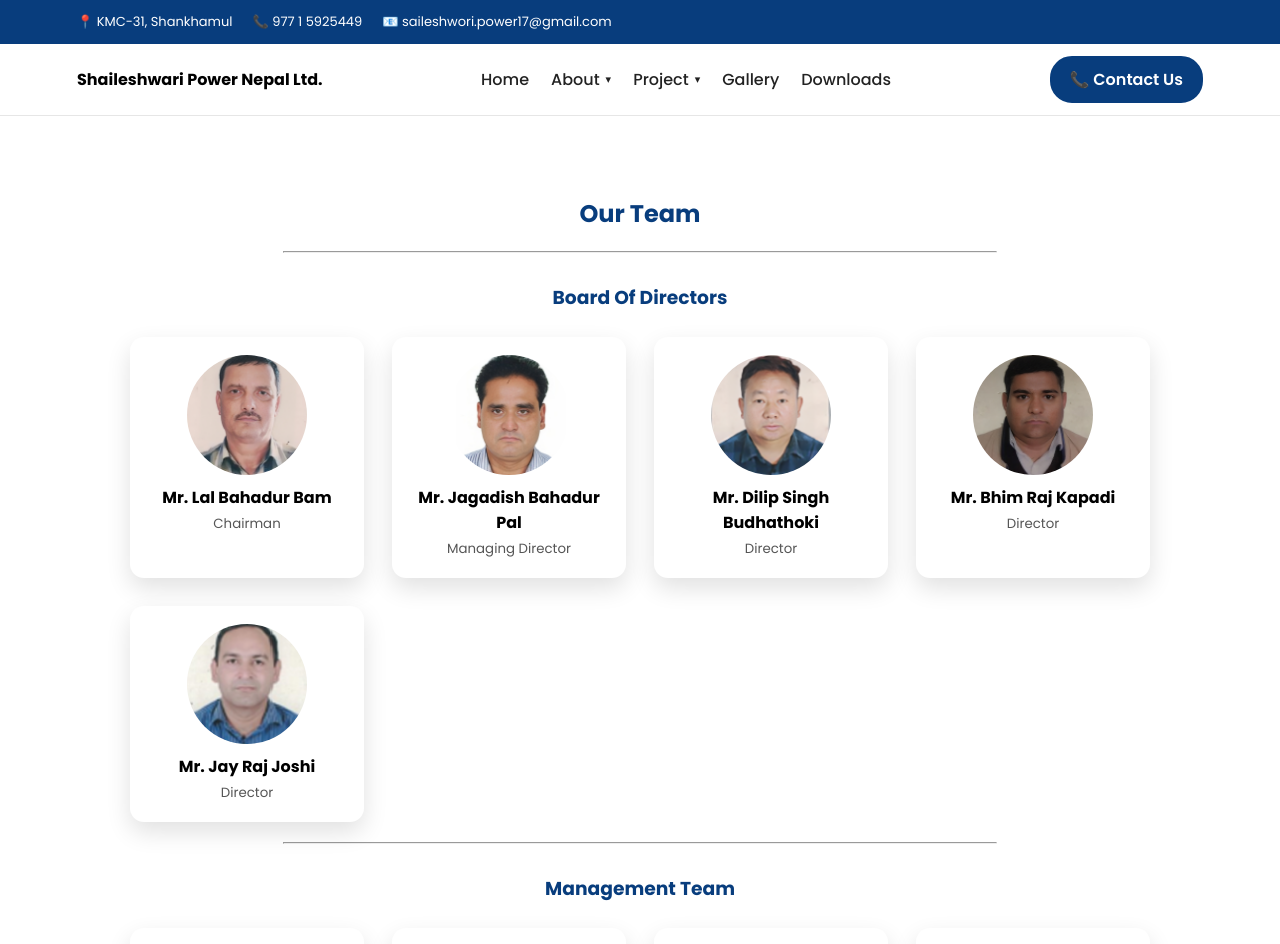
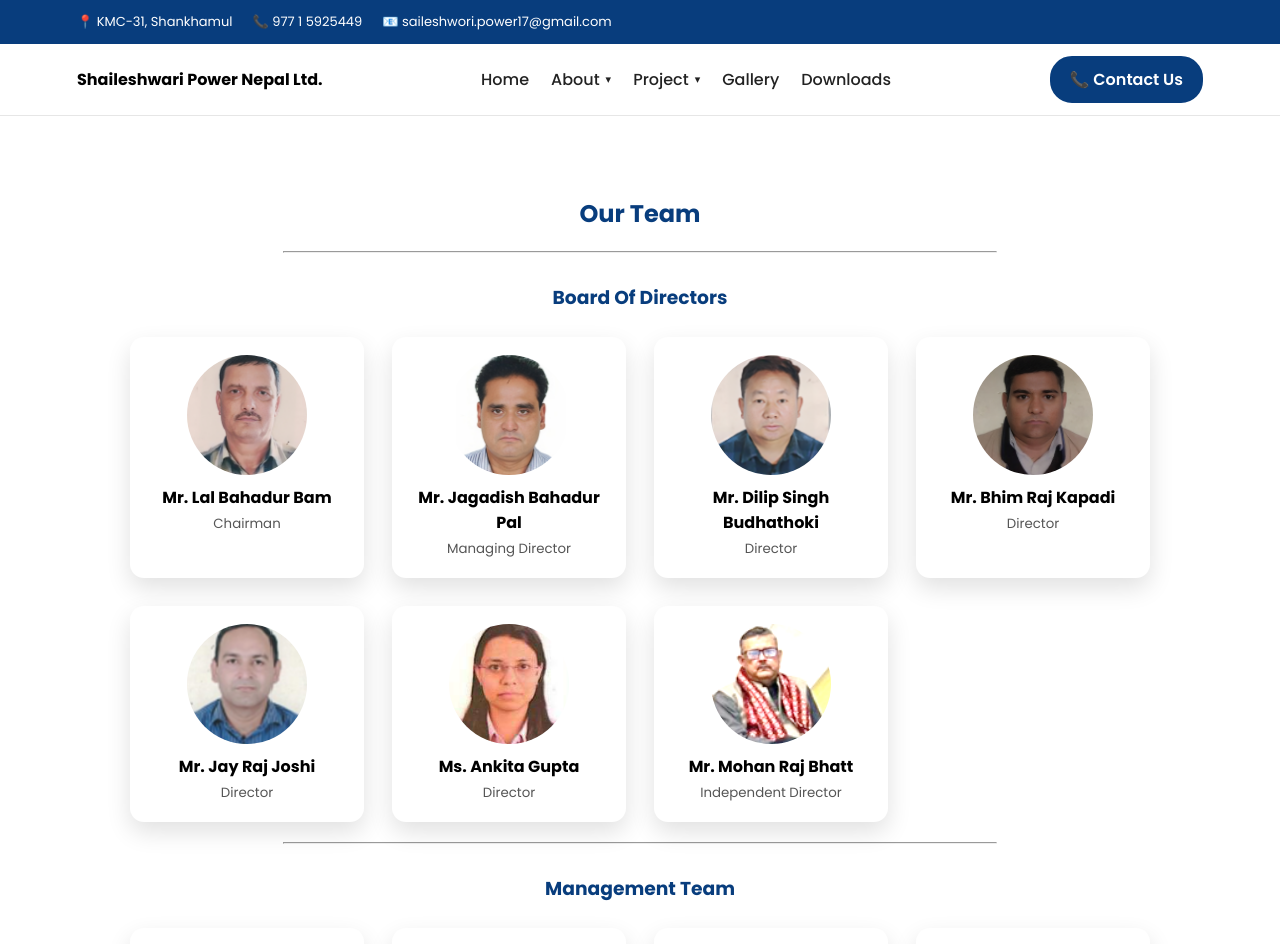
Before and after one commit to poudeldippan/shaileshwaripower, a SvelteKit app: page /about/team in a window 1280 px wide. Shown: the top 944 px of the page. Built offline with nearby package versions, Linux system fonts and the light colour scheme.

Commit message:
Add two new directors to About Team page with imported portraits

```diff
--- a/src/routes/about/team/+page.svelte
+++ b/src/routes/about/team/+page.svelte
@@ -37,6 +37,18 @@
 			role: "Director",
 			img: "/team/Picture13.png",
 			details: `Proprietor: Yamuna Suppliers (Hardware business), Dhangadhi, Kailali Proprietor: Yamuna Nirman Sewa Dhangadhi, Kailali Board of Director: Navajeevan Cooperative Ltd., Dhangadhi, Kailali Former Chairman: Himsikhar Cooperative Founder Director: Balmiki Int’l School, Dhangadhi, Kailali Chairman: Best Center Pvt. Ltd. (a Vocational Training Centre), Dhangadhi, Kailali`
+		},
+		{
+			name: "Ms. Ankita Gupta",
+			role: "Director",
+			img: "/team/Picture18.png",
+			details: `Director`
+		},
+		{
+			name: "Mr. Mohan Raj Bhatt",
+			role: "Independent Director",
+			img: "/team/Picture19.png",
+			details: `Independent Director`
 		}
 	];
 
```
Also changed, not shown: static/team/Picture18.png (added), static/team/Picture19.png (added).
